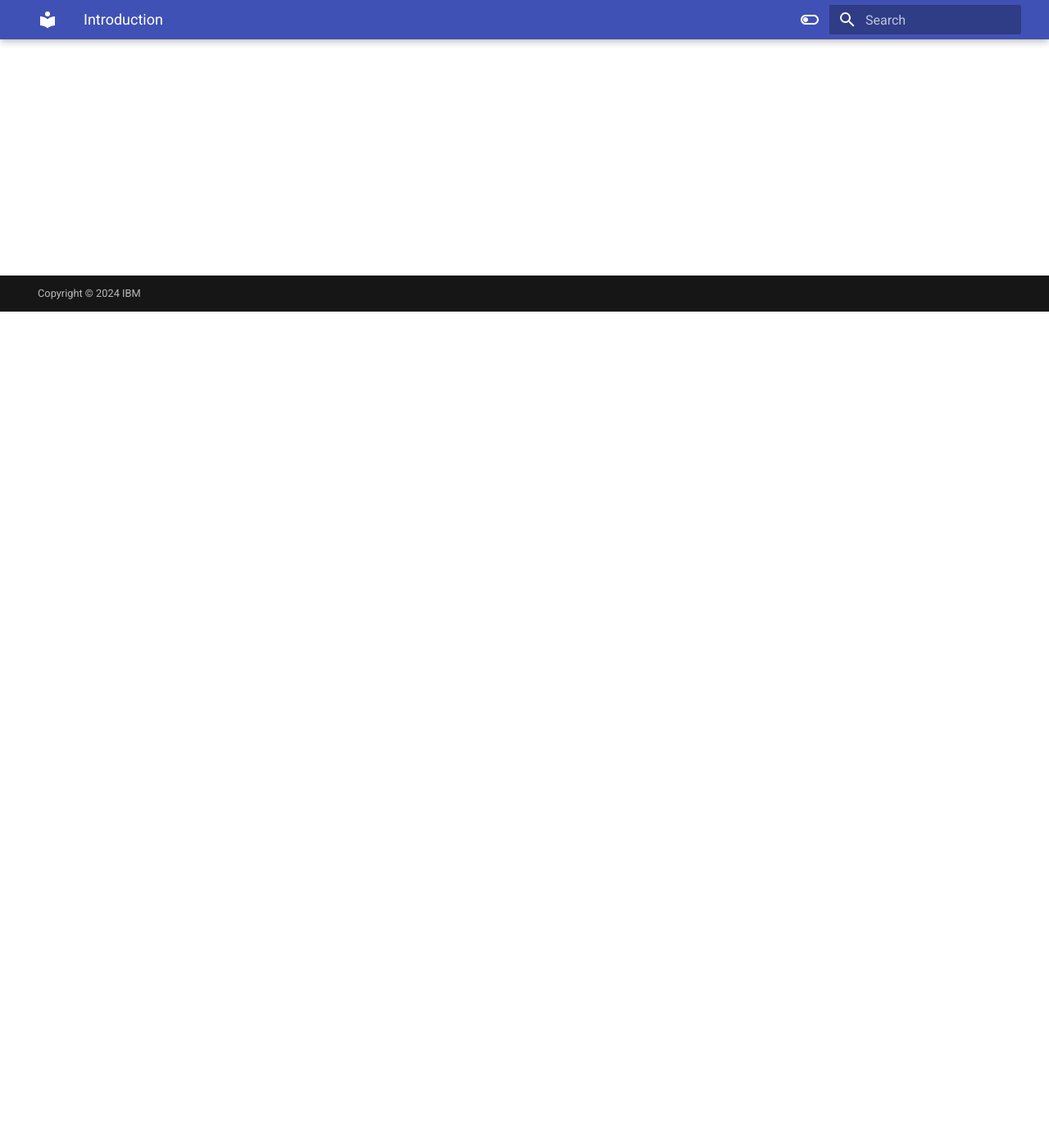
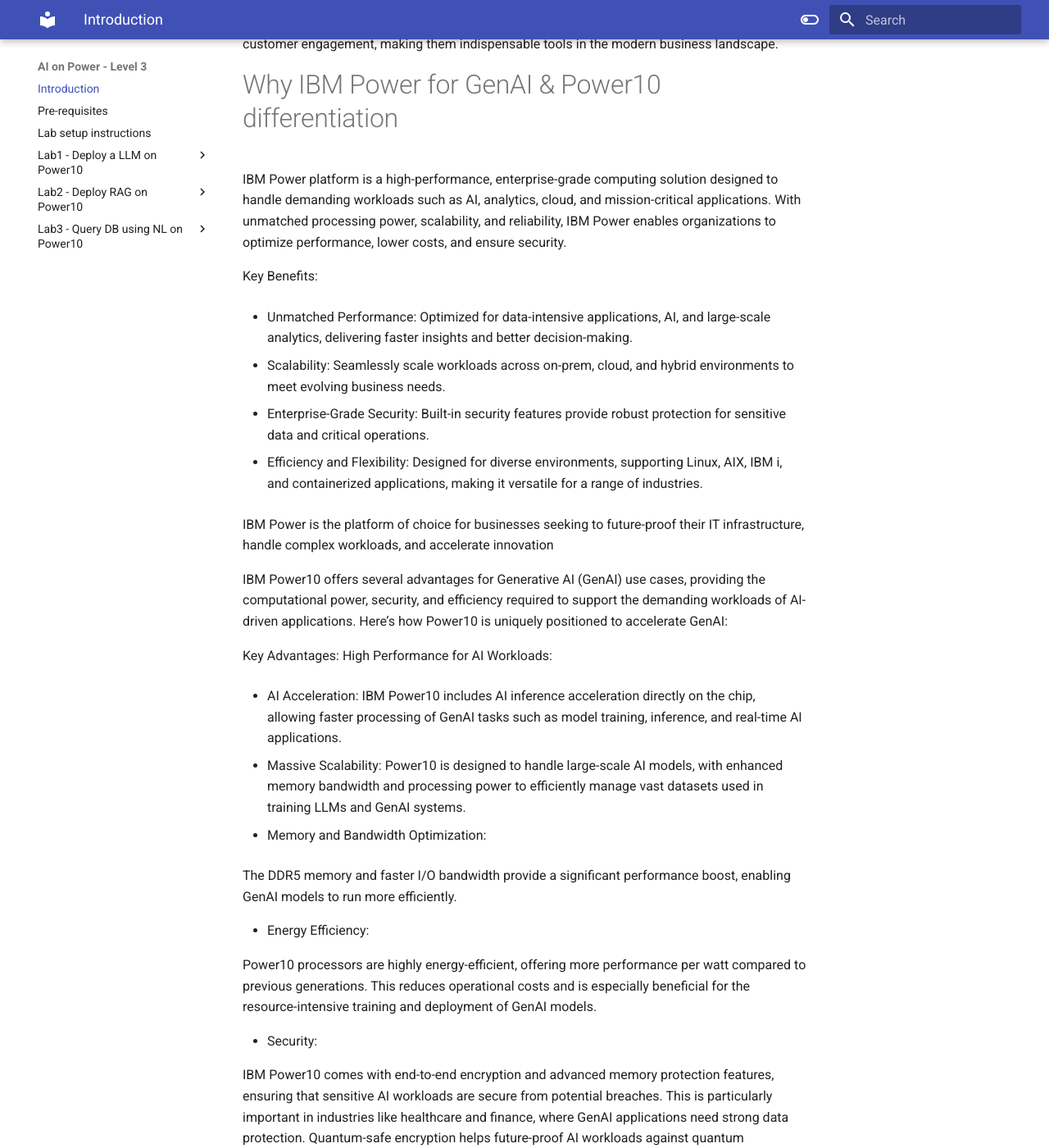
Before and after one commit to IBM/AI-on-Power-Level3, an MkDocs documentation site: the page built from docs/index.md, in a window 1280 px wide and 1400 px high, scrolled down 1020 px. Shown: the whole window at 82% size. Built offline with MkDocs 1.6.1 and Material for MkDocs 9.7.7, drawn with Linux system fonts in a browser that asks for light colours; some of the changed text lies outside the part shown.

Commit message:
Update index.md

```diff
--- a/docs/index.md
+++ b/docs/index.md
@@ -11,3 +12,66 @@
 * LAB 2 – Deploy RAG on Power10 - RAG chatbot for domain specific Q&A
 
 * LAB 3 – Query DB using NL on Power10 - Generate SQL queries for a given DB schema, using NL
+
+# Generative AI and LLMs overview
+
+Large Language Models (LLMs) and Generative AI (GenAI) have revolutionized industries by enabling machines to understand, generate, and interact with human language in ways never seen before. They have disrupted the market by:
+
+* Automating Content Creation: From drafting articles, reports, and code to generating creative content like music and artwork, GenAI has drastically reduced time and costs in creative industries.
+
+* Enhancing Customer Experience: LLM-powered chatbots and virtual assistants are offering more personalized, human-like interactions, reshaping customer service and support.
+
+* Transforming Decision-Making: With advanced data processing and natural language understanding, businesses are leveraging AI for smarter, faster insights and predictive analytics.
+
+* Boosting Productivity: LLMs streamline workflows by handling complex tasks, like writing, summarizing, and translating, allowing professionals to focus on more strategic, creative efforts.
+
+In short, LLMs and GenAI are reshaping industries by enhancing efficiency, creativity, and customer engagement, making them indispensable tools in the modern business landscape.
+
+# Why IBM Power for GenAI & Power10 differentiation
+IBM Power platform is a high-performance, enterprise-grade computing solution designed to handle demanding workloads such as AI, analytics, cloud, and mission-critical applications. With unmatched processing power, scalability, and reliability, IBM Power enables organizations to optimize performance, lower costs, and ensure security.
+
+Key Benefits:
+
+* Unmatched Performance: Optimized for data-intensive applications, AI, and large-scale analytics, delivering faster insights and better decision-making.
+
+* Scalability: Seamlessly scale workloads across on-prem, cloud, and hybrid environments to meet evolving business needs.
+
+* Enterprise-Grade Security: Built-in security features provide robust protection for sensitive data and critical operations.
+
+* Efficiency and Flexibility: Designed for diverse environments, supporting Linux, AIX, IBM i, and containerized applications, making it versatile for a range of industries.
+
+IBM Power is the platform of choice for businesses seeking to future-proof their IT infrastructure, handle complex workloads, and accelerate innovation
+
+IBM Power10 offers several advantages for Generative AI (GenAI) use cases, providing the computational power, security, and efficiency required to support the demanding workloads of AI-driven applications. Here’s how Power10 is uniquely positioned to accelerate GenAI:
+
+Key Advantages:
+High Performance for AI Workloads:
+
+* AI Acceleration: IBM Power10 includes AI inference acceleration directly on the chip, allowing faster processing of GenAI tasks such as model training, inference, and real-time AI applications.
+
+* Massive Scalability: Power10 is designed to handle large-scale AI models, with enhanced memory bandwidth and processing power to efficiently manage vast datasets used in training LLMs and GenAI systems.
+
+* Memory and Bandwidth Optimization:
+
+The DDR5 memory and faster I/O bandwidth provide a significant performance boost, enabling GenAI models to run more efficiently.
+
+* Energy Efficiency:
+
+Power10 processors are highly energy-efficient, offering more performance per watt compared to previous generations. This reduces operational costs and is especially beneficial for the resource-intensive training and deployment of GenAI models.
+
+* Security:
+
+IBM Power10 comes with end-to-end encryption and advanced memory protection features, ensuring that sensitive AI workloads are secure from potential breaches. This is particularly important in industries like healthcare and finance, where GenAI applications need strong data protection.
+Quantum-safe encryption helps future-proof AI workloads against quantum computing threats.
+
+* Flexible Cloud and Hybrid Deployments:
+
+Power10 integrates smoothly with hybrid cloud environments, allowing enterprises to run GenAI workloads both on-premises and in the cloud. This flexibility is key for scaling AI applications while maintaining control over data and infrastructure.
+
+* Support for AI Ecosystems:
+
+IBM Power10 works seamlessly with AI frameworks like TensorFlow and PyTorch, making it easier for developers to build, train, and deploy GenAI models without needing major infrastructure changes.
+Support for OpenShift and Kubernetes enhances containerization, allowing efficient orchestration of AI workloads.
+
+Summary:
+IBM Power10 is designed to meet the specific needs of GenAI use cases by offering high-performance processing, memory scalability, security, and energy efficiency. It empowers enterprises to handle complex AI workloads efficiently while maintaining flexibility and security, making it ideal for industries that rely on AI-driven innovation.
```
Also changed, not shown: other parts of docs/index.md (+3 -2 lines).
